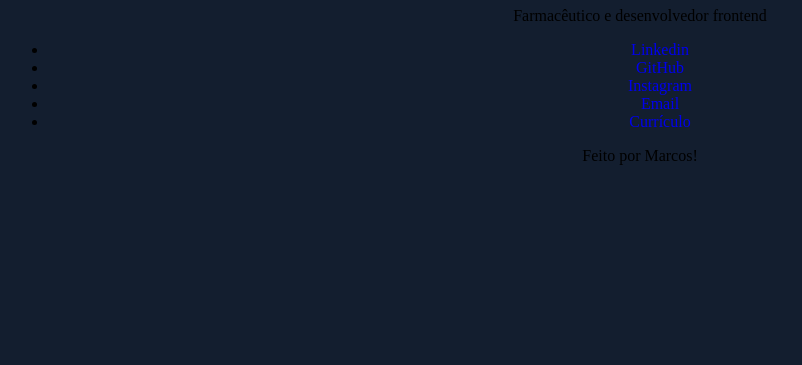
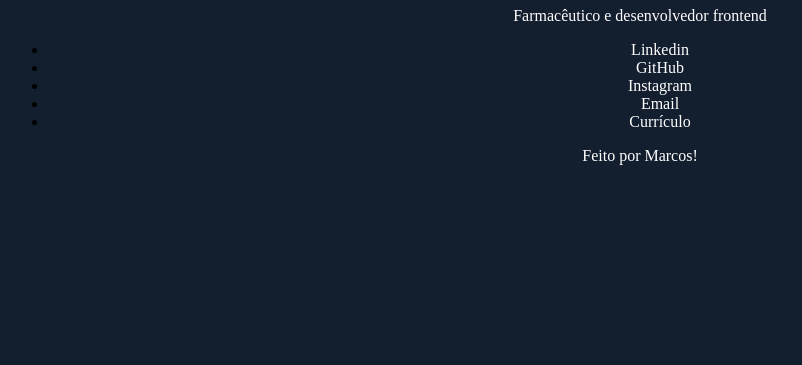
Before and after one commit to Marcosfvs/step-one, a plain HTML site: page mylinks/index.html in a window 1280 px wide. Shown: the part 435-800 px from the top of the page, without its empty margins (0-802 px from the left). Drawn offline with Linux system fonts and the light colour scheme.

Commit message:
alterações

```diff
--- a/mylinks/style.css
+++ b/mylinks/style.css
@@ -16,6 +16,11 @@ h1 {
     color: white;
 }
 
+p {
+    color: white;
+}
+
 a {
+    color: white;
     text-decoration: none;
 }
```
